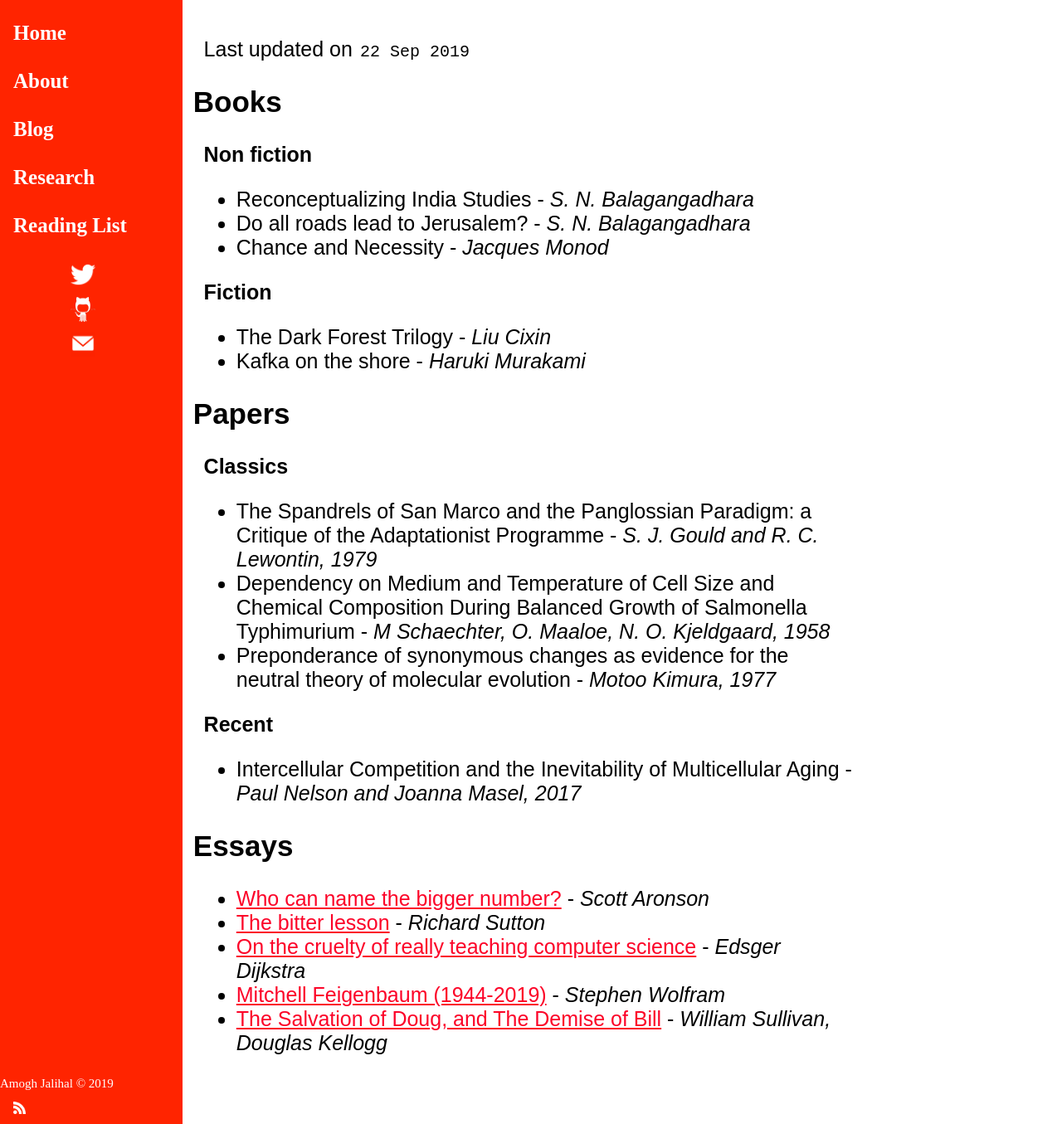
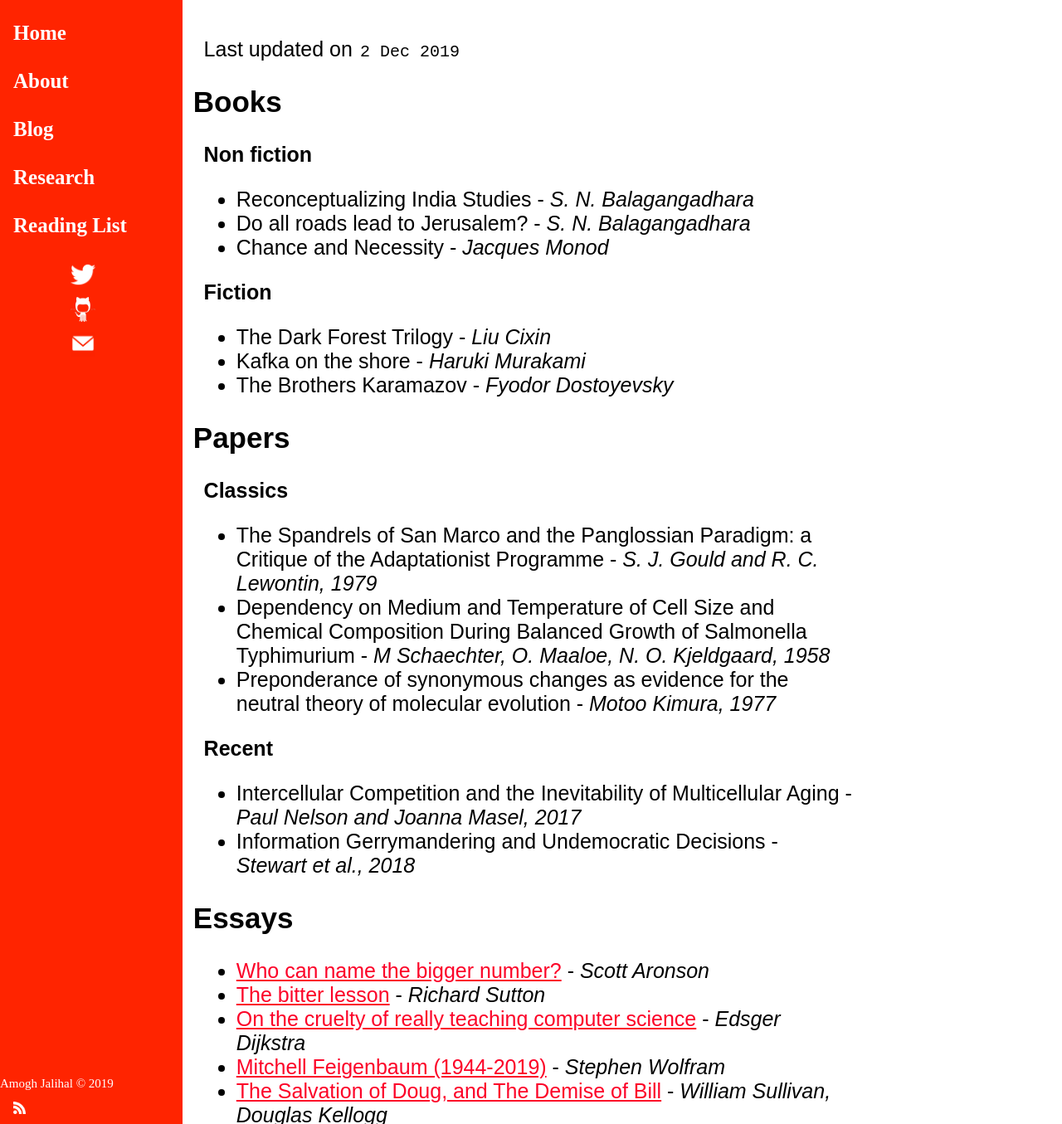
Before and after one commit to amoghpj/amoghpj.github.io, a Jekyll site: the page built from readinglist.md, in a window 1280 px wide. Shown: the whole page at 83% size. Built offline with Jekyll 4.4.1, drawn with Linux system fonts in a browser that asks for light colours.

Commit message:
Update reading list

```diff
--- a/readinglist.md
+++ b/readinglist.md
@@ -2,7 +2,7 @@
 layout: default
 title: Reading list
 ---
-Last updated on `22 Sep 2019`
+Last updated on `2 Dec 2019`
 
 ## Books
 
@@ -16,6 +16,7 @@ Last updated on `22 Sep 2019`
 
 - The Dark Forest Trilogy -  *Liu Cixin*
 - Kafka on the shore -  *Haruki Murakami*
+- The Brothers Karamazov - *Fyodor Dostoyevsky*
 
 ## Papers
 
@@ -27,6 +28,7 @@ Last updated on `22 Sep 2019`
 
 **Recent**
 - Intercellular Competition and the Inevitability of Multicellular Aging - *Paul Nelson and Joanna Masel, 2017*
+- Information Gerrymandering and Undemocratic Decisions - *Stewart et al., 2018*
 
 ## Essays
 
```
